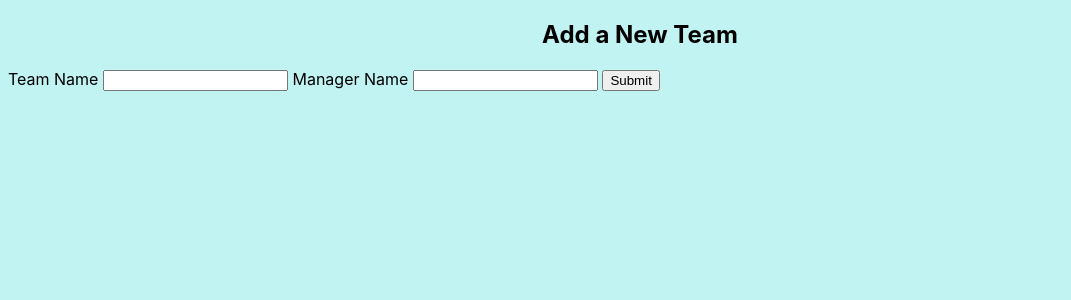
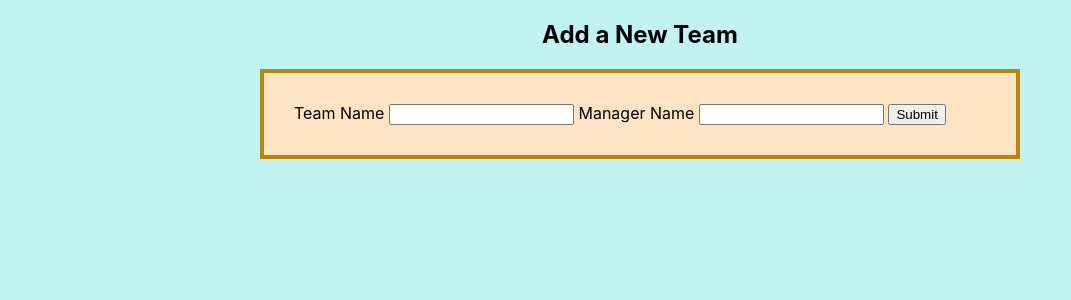
Before and after one commit to defibuildereth/w5_sports_league_project, a Flask app: page /teams/new in a window 1280 px wide. Shown: the part 28-328 px from the top of the page, without its empty margins (0-1071 px from the left). Run offline with Flask 2, Linux system fonts and the light colour scheme.

Commit message:
styled forms

```diff
--- a/static/style.css
+++ b/static/style.css
@@ -24,6 +24,21 @@ h1 {
 table {
     font-size: larger;
     text-align: center;
+    margin-left: auto;
+    margin-right: auto;
+}
+
+#team-form {
+    margin-left: auto;
+    margin-right: auto;
+    width: 800px
+}
+
+form {
+    background-color: bisque;
+    border: 4px solid darkgoldenrod;
+    padding: 30px;
+    margin: 20px
 }
 
 tr:nth-child(2n) {
--- a/templates/games/new.html
+++ b/templates/games/new.html
@@ -3,6 +3,8 @@
 {% block content %}
 
 <h1>Add a Game</h1>
+
+<nav id="game-form">
 
 <form action="/games" method="post">
     <label for="team1">Team 1</label>
@@ -25,5 +27,6 @@
         <input name="team2_goals" type="number">
         <input type="submit">
 </form>
+</nav>
 
 {% endblock %}
--- a/templates/teams/new.html
+++ b/templates/teams/new.html
@@ -4,6 +4,7 @@
 
 <h1>Add a New Team</h1>
 
+<div id="team-form">
     <form action="/teams" method="post">
         <label for="name">Team Name</label>
             <input name="team_name" type="text">
@@ -11,6 +12,6 @@
             <input name="manager_name" type="text">
             <input type="submit">
     </form>
-
+</div>
 
 {% endblock %}
```
Lines whose indentation alone changed are shown as unchanged.
